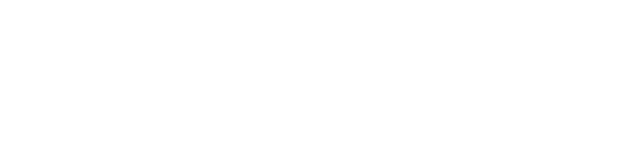
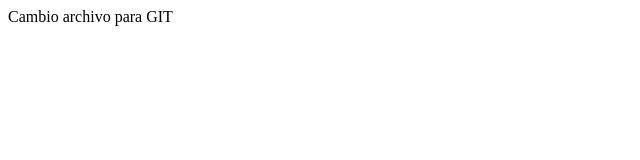
Before and after one commit to leonadharmica/proyectoaccenture, a plain HTML site: page index.html in a window 1280 px wide. Shown: the whole page, without its empty margins (0-640 px from the left). Drawn offline with Linux system fonts and the light colour scheme.

Commit message:
agrego el titulo

```diff
--- a/index.html
+++ b/index.html
@@ -7,6 +7,7 @@
     <title>Document</title>
 </head>
 <body>
+    Cambio archivo para GIT
+</body>
 
-</body>
 </html>
```
